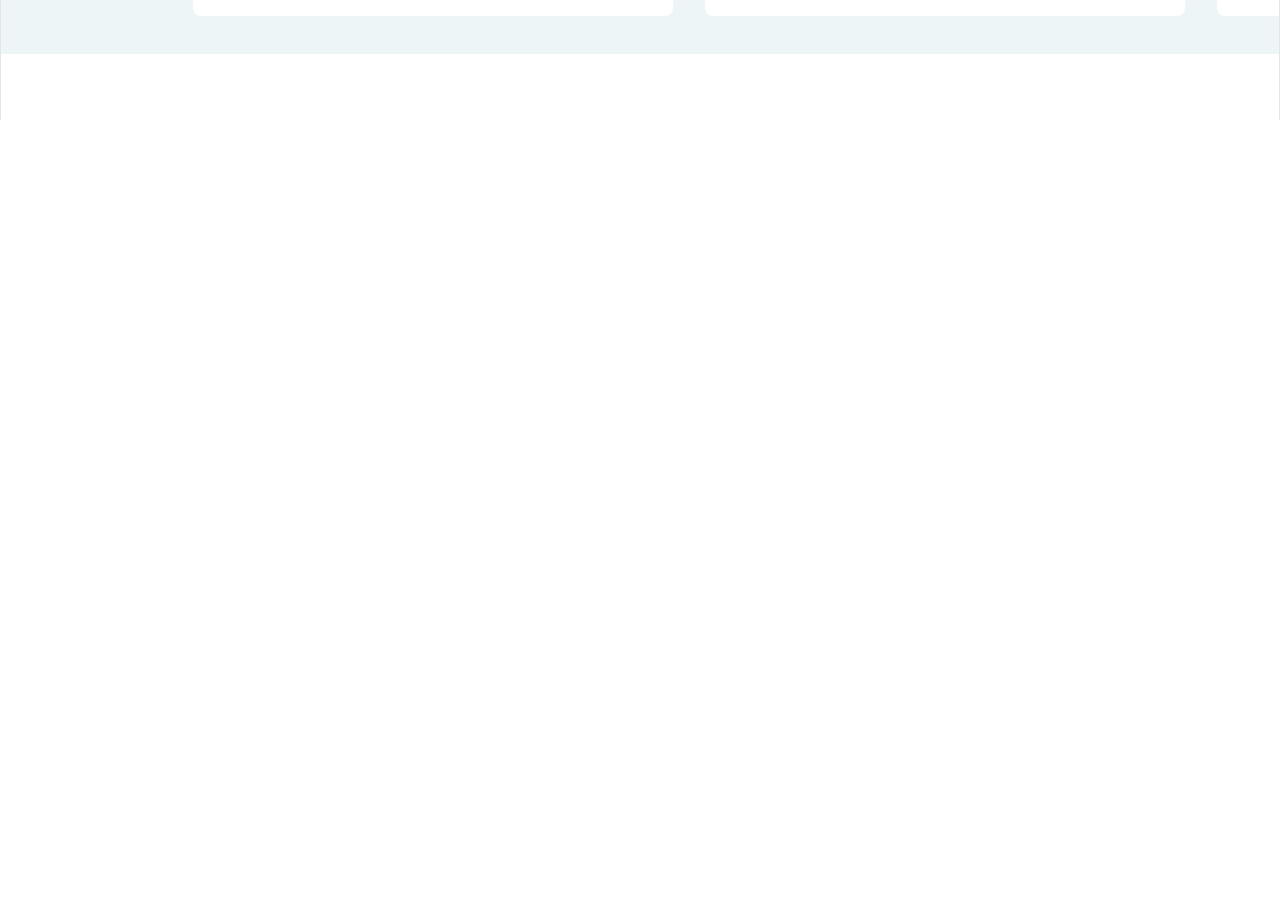
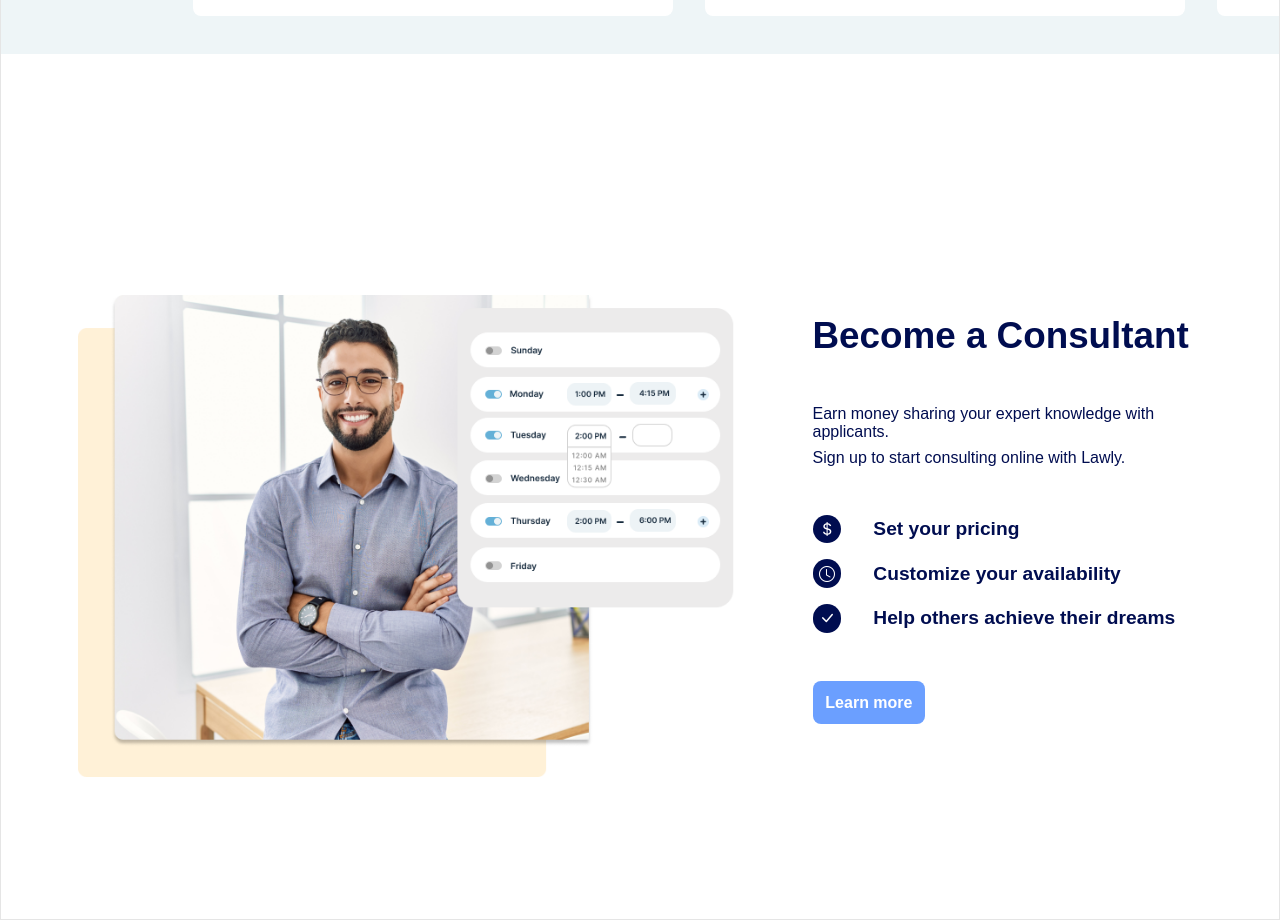
Before and after one commit to DunjaKolarski/site-lawly, a React (Vite) app: page / in a window 1280 px wide. Shown: the part 4560-5480 px from the top of the page. Before the commit the page ends 4680 px from the top, so only its background shows below. Built offline with nearby package versions, Linux system fonts and the light colour scheme.

Commit message:
feat: add home become consultant component and styles

```diff
--- /dev/null
+++ b/src/components/home/HomeBecomeConsultant.css
@@ -0,0 +1,68 @@
+.home-become-consultant {
+  height: 100vh;
+  width: 100%;
+  display: flex;
+  justify-content: center;
+  align-items: center;
+  border-bottom: 1px solid var(--border-color);
+  border-left: 1px solid var(--border-color);
+  border-right: 1px solid var(--border-color);
+}
+.home-become-consultant-image {
+  width: 60%;
+  display: flex;
+  justify-content: center;
+  align-items: center;
+}
+.home-become-consultant-image > img {
+  width: 100%;
+  height: auto;
+}
+.home-become-consultant-content {
+  width: 35%;
+  display: flex;
+  flex-direction: column;
+  justify-content: center;
+  gap: 3rem;
+}
+.home-become-consultant-content > h2 {
+  font-size: 2.3rem;
+  color: #000d50;
+}
+.home-consultant-paragraphs {
+  display: flex;
+  flex-direction: column;
+  justify-content: center;
+  gap: 0.5rem;
+}
+.home-consultant-paragraphs > p {
+  font-size: 1rem;
+  color: #000d50;
+}
+.home-consultant-about {
+  display: flex;
+  flex-direction: column;
+  justify-content: center;
+  gap: 1rem;
+  color: #000d50;
+}
+.home-consultant-about-item {
+  display: flex;
+  align-items: center;
+  gap: 2rem;
+}
+.home-consultant-about-item > i {
+  height: 1.8rem;
+  width: 1.8rem;
+  display: flex;
+  justify-content: center;
+  align-items: center;
+  font-size: 1rem;
+  color: #ffffff;
+  background-color: #000d50;
+  border-radius: 50%;
+}
+.home-consultant-about-item > p {
+  font-size: 1.2rem;
+  font-weight: bold;
+}
--- /dev/null
+++ b/src/components/home/HomeBecomeConsultant.tsx
@@ -0,0 +1,38 @@
+import "./HomeBecomeConsultant.css";
+import becomeConsultant from "../../assets/become-consultant.png";
+
+function HomeBecomeConsultant() {
+  return (
+    <section className="home-become-consultant">
+      <div className="container-home">
+        <div className="home-become-consultant-image">
+          <img src={becomeConsultant} alt="Consultant" />
+        </div>
+        <div className="home-become-consultant-content">
+          <h2>Become a Consultant</h2>
+          <div className="home-consultant-paragraphs">
+            <p>Earn money sharing your expert knowledge with applicants.</p>
+            <p>Sign up to start consulting online with Lawly.</p>
+          </div>
+          <div className="home-consultant-about">
+            <div className="home-consultant-about-item">
+              <i className="bi bi-currency-dollar"></i>
+              <p>Set your pricing</p>
+            </div>
+            <div className="home-consultant-about-item">
+              <i className="bi bi-clock"></i>
+              <p>Customize your availability</p>
+            </div>
+            <div className="home-consultant-about-item">
+              <i className="bi bi-check-lg"></i>
+              <p>Help others achieve their dreams</p>
+            </div>
+          </div>
+          <button className="primary-button">Learn more</button>
+        </div>
+      </div>
+    </section>
+  );
+}
+
+export default HomeBecomeConsultant;
--- a/src/pages/Home.tsx
+++ b/src/pages/Home.tsx
@@ -7,6 +7,7 @@ import HomeSimpleDirect from "../components/home/HomeSimpleDirect";
 import HomePopularServices from "../components/home/HomePopularServices";
 import HomeFeaturedConsultants from "../components/home/HomeFeaturedConsultants";
 import HomeApplicants from "../components/home/HomeApplicants";
+import HomeBecomeConsultant from "../components/home/HomeBecomeConsultant";
 
 function Home() {
   return (
@@ -22,6 +23,7 @@ function Home() {
         <HomePopularServices />
         <HomeFeaturedConsultants />
         <HomeApplicants />
+        <HomeBecomeConsultant />
       </main>
     </>
   );
```
Also changed, not shown: src/assets/become-consultant.png (added).
